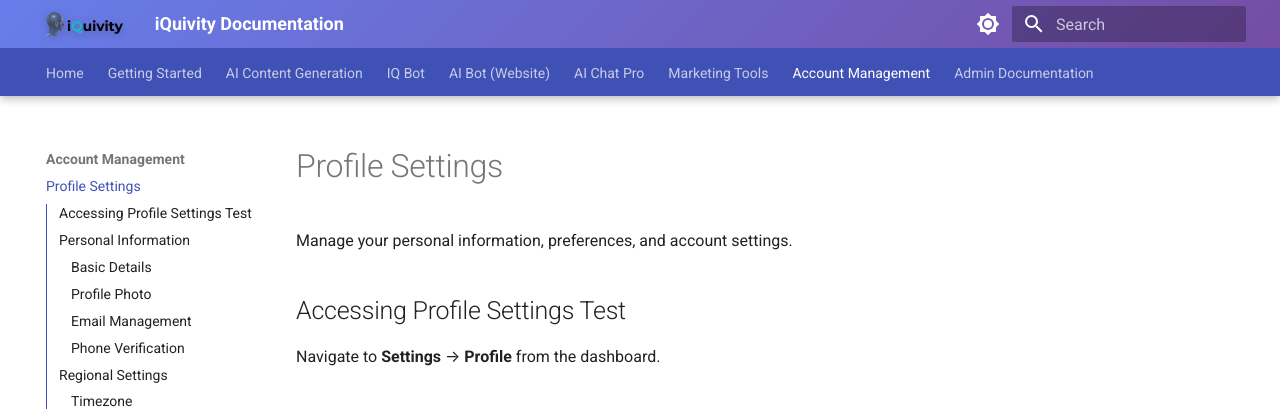
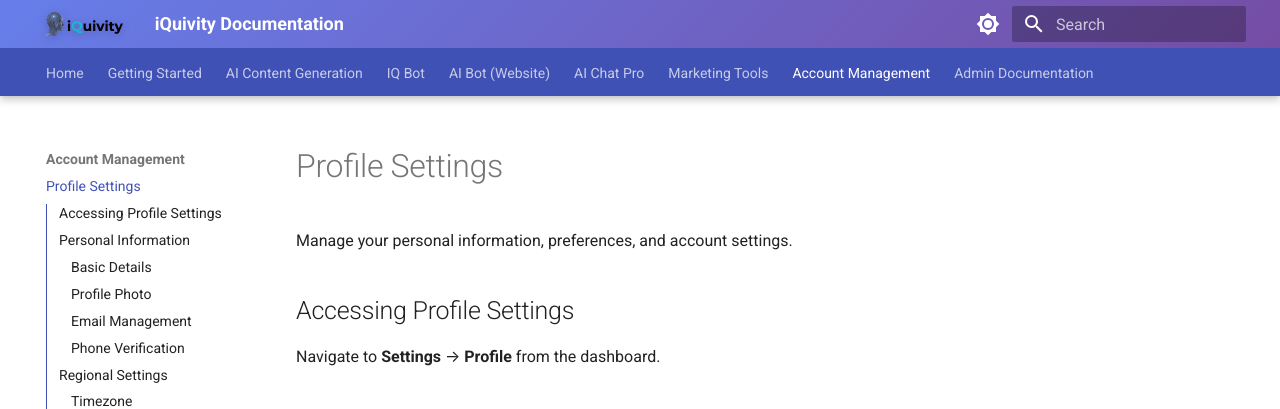
Before and after one commit to rpemmara/iquivity-docs, an MkDocs documentation site: the page built from docs/account/profile.md, in a window 1280 px wide and 900 px high. Shown: the top 409 px of the window. Built offline with MkDocs 1.6.1 and Material for MkDocs 9.7.7, drawn with Linux system fonts in a browser that asks for light colours; the version menu is left out.

Commit message:
Update profile.md

```diff
--- a/docs/account/profile.md
+++ b/docs/account/profile.md
@@ -2,7 +2,7 @@
 
 Manage your personal information, preferences, and account settings.
 
-## Accessing Profile Settings Test
+## Accessing Profile Settings
 
 Navigate to **Settings** → **Profile** from the dashboard.
 
```
